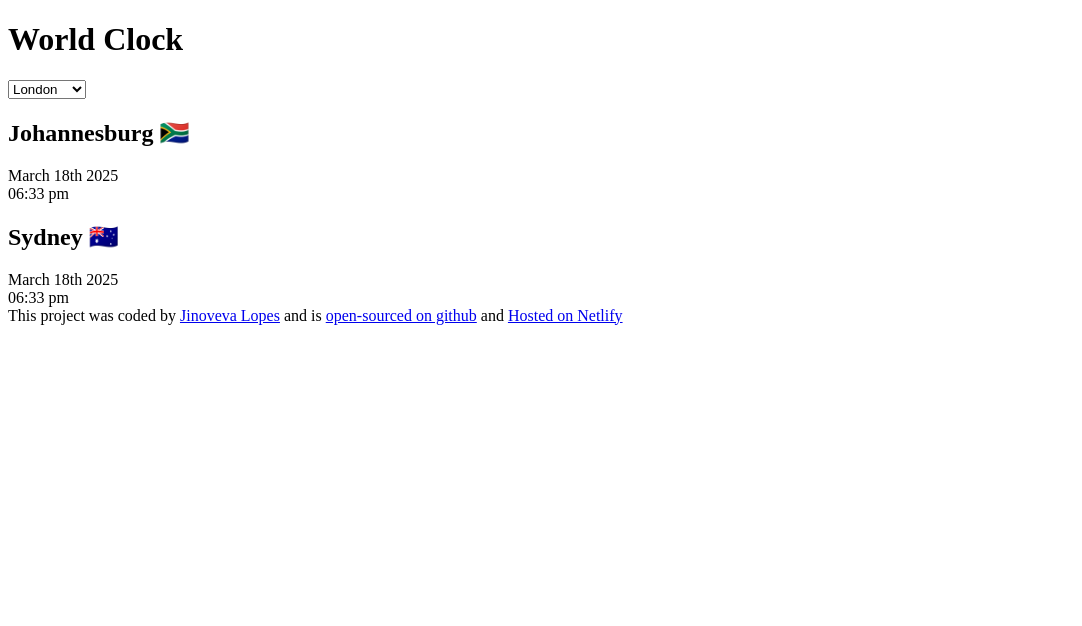
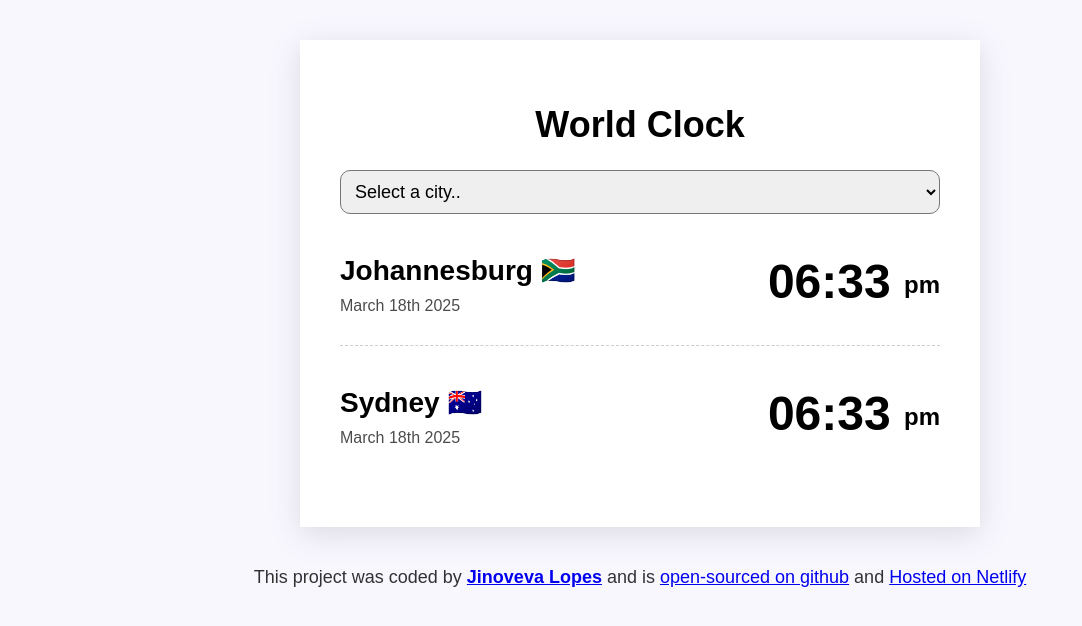
Before and after one commit to Jinoveva/world-clock, a plain HTML site: page index.html in a window 1280 px wide. Shown: the whole page, without its empty margins (0-1082 px from the left). Drawn offline with Linux system fonts and the light colour scheme.

Commit message:
Styled project with css

```diff
--- a/index.html
+++ b/index.html
@@ -7,24 +7,29 @@
     <link rel="stylesheet" href="src/index.css" />
   </head>
   <body>
-    <div id="container">
+    <div class="container">
       <h1>World Clock</h1>
       <select name="cities" id="citites">
+        <option value="">Select a city..</option>
         <option value="london">London</option>
         <option value="newyork">New york</option>
         <option value="auckland">Auckland</option>
       </select>
 
       <div class="city">
-        <h2>Johannesburg 🇿🇦</h2>
-        <div class="date">March 18th 2025</div>
-        <div class="time">06:33 pm</div>
+        <div>
+          <h2>Johannesburg 🇿🇦</h2>
+          <div class="date">March 18th 2025</div>
+        </div>
+        <div class="time">06:33 <small>pm</small></div>
       </div>
 
       <div class="city">
-        <h2>Sydney 🇦🇺</h2>
-        <div class="date">March 18th 2025</div>
-        <div class="time">06:33 pm</div>
+        <div>
+          <h2>Sydney 🇦🇺</h2>
+          <div class="date">March 18th 2025</div>
+        </div>
+        <div class="time">06:33 <small>pm</small></div>
       </div>
     </div>
     <footer>
@@ -32,7 +37,7 @@
       <a
         href="https://www.shecodes.io/graduates/122713-jinoveva-lopes"
         target="_blank"
-        >Jinoveva Lopes</a
+        ><strong>Jinoveva Lopes</strong></a
       >
       and is
       <a href="https://github.com/Jinoveva/world-clock" target="_blank"
--- a/src/index.css
+++ b/src/index.css
@@ -0,0 +1,64 @@
+body {
+  background: #f9f7fe;
+  font-family: sans-serif;
+}
+
+.container {
+  max-width: 600px;
+  margin: 40px auto;
+  background: white;
+  padding: 40px;
+  box-shadow: rgba(100, 100, 111, 0.2) 0px 7px 29px 0px;
+  border-bottom: 10px;
+}
+
+select {
+  display: block;
+  width: 100%;
+  font-size: 18px;
+  padding: 10px;
+  border-radius: 10px;
+}
+
+h1 {
+  text-align: center;
+  font-size: 36px;
+}
+
+h2 {
+  margin: 0 0 10px;
+  font-size: 28px;
+}
+
+.date {
+  opacity: 0.7;
+}
+
+.city {
+  display: flex;
+  justify-content: space-between;
+  margin: 10px 0;
+  padding: 30px 0;
+  border-bottom: 1px dashed rgba(0, 0, 0, 0.2);
+}
+
+.city:last-child {
+  border: none;
+}
+
+.time {
+  font-size: 48px;
+  font-weight: bold;
+}
+
+.time small {
+  font-size: 24px;
+  vertical-align: middle;
+  line-height: 36px;
+}
+
+footer {
+  text-align: center;
+  font-size: 18px;
+  color: rgba(0, 0, 0, 0.8);
+}
```
